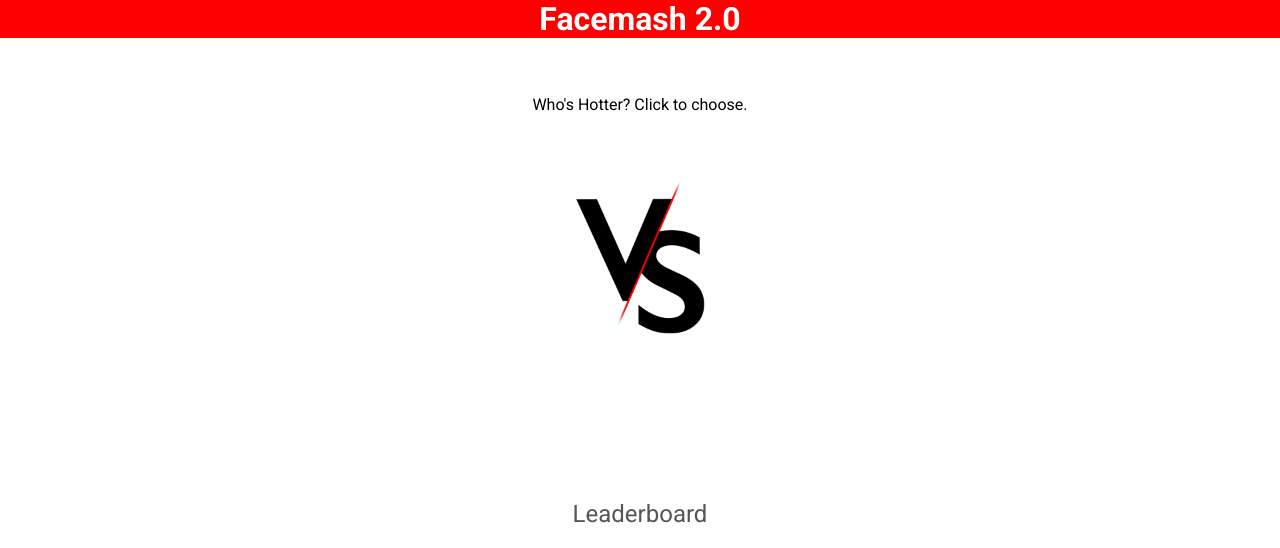
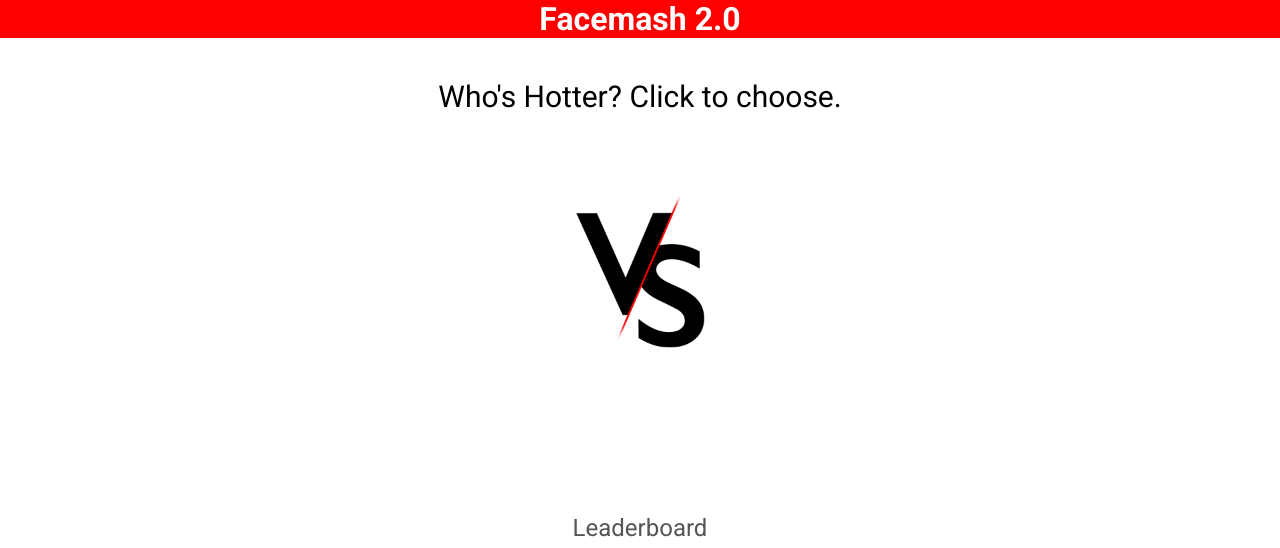
Before and after one commit to Facemash-2/facemash_2-0, a Flask app: page / in a window 1280 px wide. Shown: the top 548 px of the page. Run offline with Flask 3, Linux system fonts and the light colour scheme; data that the repository does not hold is empty; some libraries are stand-ins or nearby versions.

Commit message:
Update index.html

```diff
--- a/templates/index.html
+++ b/templates/index.html
@@ -131,7 +131,7 @@
     <div>
     <div class="container">
 
-        <p>Who's Hotter? Click to choose.</p>
+        <p style='font-size: 30px;margin-block-start: 0;'>Who's Hotter? Click to choose.</p>
 
         <!-- Section for displaying two candidates for voting -->
         <div class="vote-pair">
```
